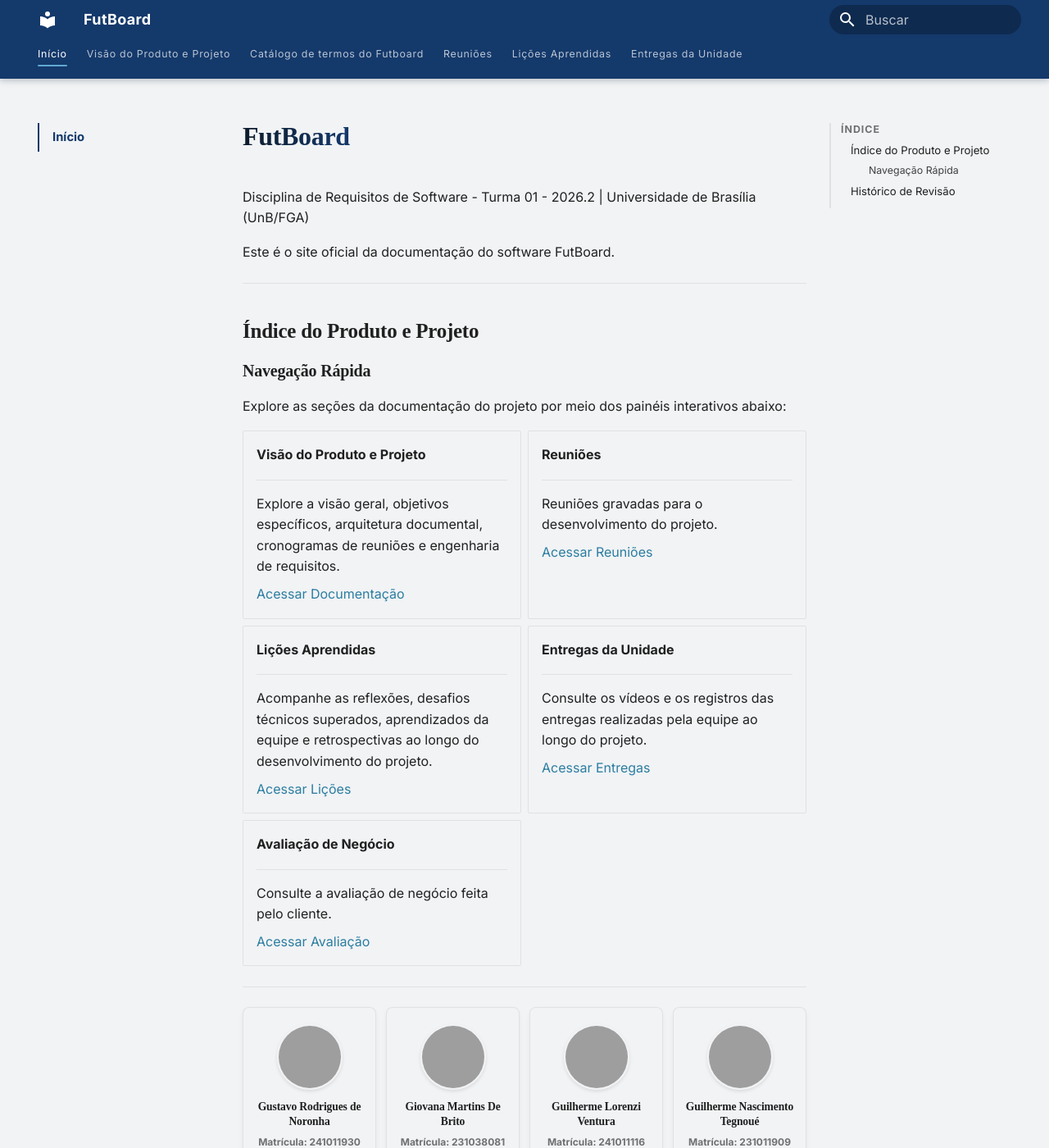
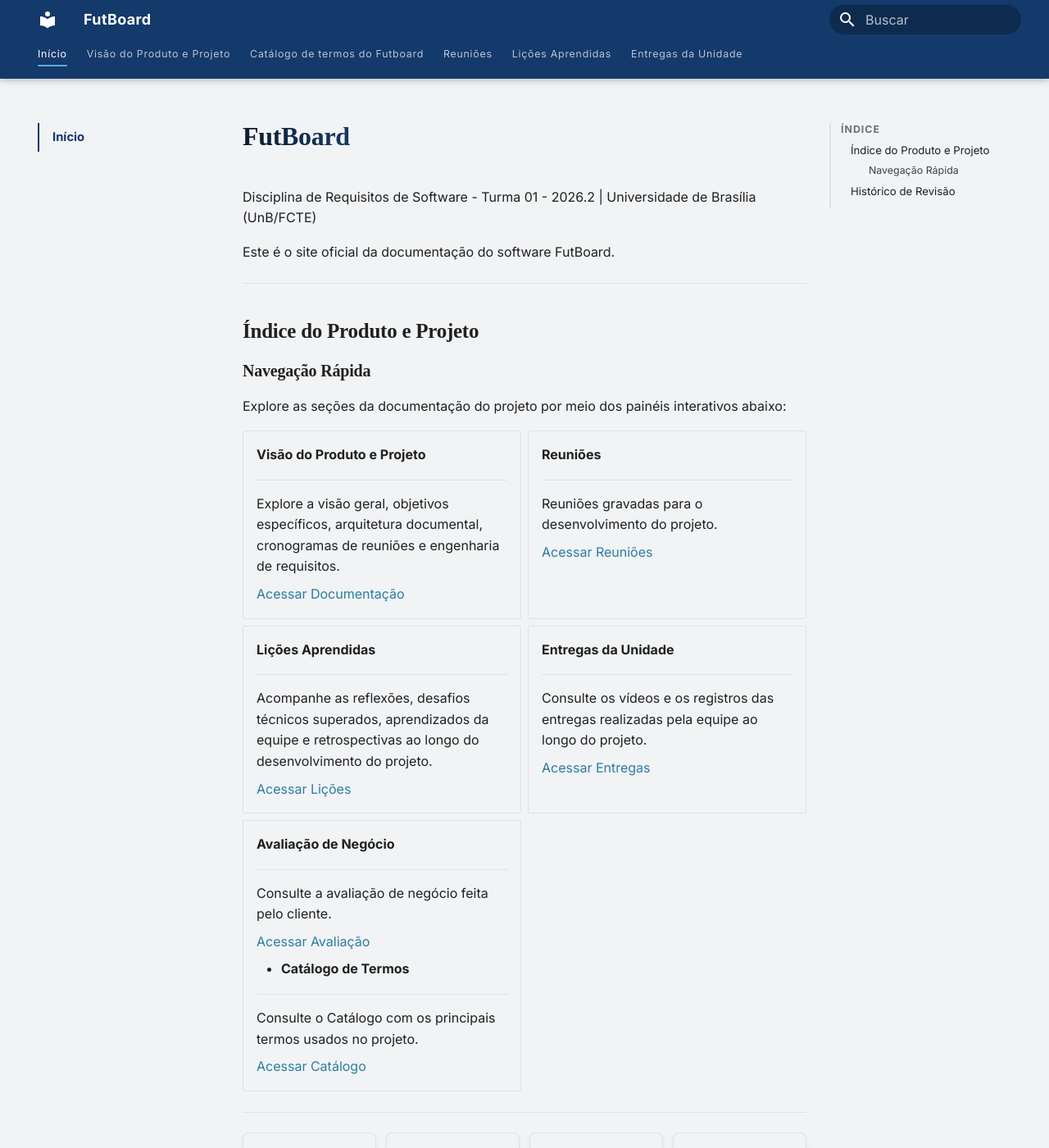
Before and after one commit to mdsreq-fga-unb/REQ-2026.2-T01-FutBoard, an MkDocs documentation site: the page built from docs/index.md, in a window 1280 px wide and 1400 px high, cut to the strip 0-1400 px from the top of the window. Shown: the whole strip at 82% size. Built offline with MkDocs 1.6.1 and Material for MkDocs 9.7.7, drawn with Linux system fonts in a browser that asks for light colours; some of the changed text lies outside the part shown; grey boxes are pictures that could not be loaded.

Commit message:
docs: adiciona catálogo de termos na página inicial e atualiza histórico de revisão

```diff
--- a/docs/index.md
+++ b/docs/index.md
@@ -1,6 +1,6 @@
 #FutBoard
 
-Disciplina de Requisitos de Software - Turma 01 - 2026.2 | Universidade de Brasília (UnB/FGA)
+Disciplina de Requisitos de Software - Turma 01 - 2026.2 | Universidade de Brasília (UnB/FCTE)
 
 Este é o site oficial da documentação do software FutBoard.
 
@@ -60,6 +60,15 @@ Explore as seções da documentação do projeto por meio dos painéis interativ
 
     [Acessar Avaliação](visao-produto/avaliacao-de-negocio.md)
 
+
+    -   __Catálogo de Termos__
+
+    ---
+
+    Consulte o Catálogo com os principais termos usados no projeto.
+
+    [Acessar Catálogo](catalogos-termos/catalogos-termos.md)
+
 </div>
 
 ---
@@ -103,3 +112,4 @@ Explore as seções da documentação do projeto por meio dos painéis interativ
 |:-----------| :--- | :--- |:------------------|
 | 03/09/2026 | 1.0 | Abertura do documento e estruturação inicial | Guilherme Tegnoué |
 | 05/09/2026 | 1.1 | Adição do Mapa de Stakeholders, Viabilidade da Proposta e Processo de Validação | Gustavo Rodrigues |
+| 07/10/2026 | 1.2 | Adição do Catálogo | Giovana Martins |
```
